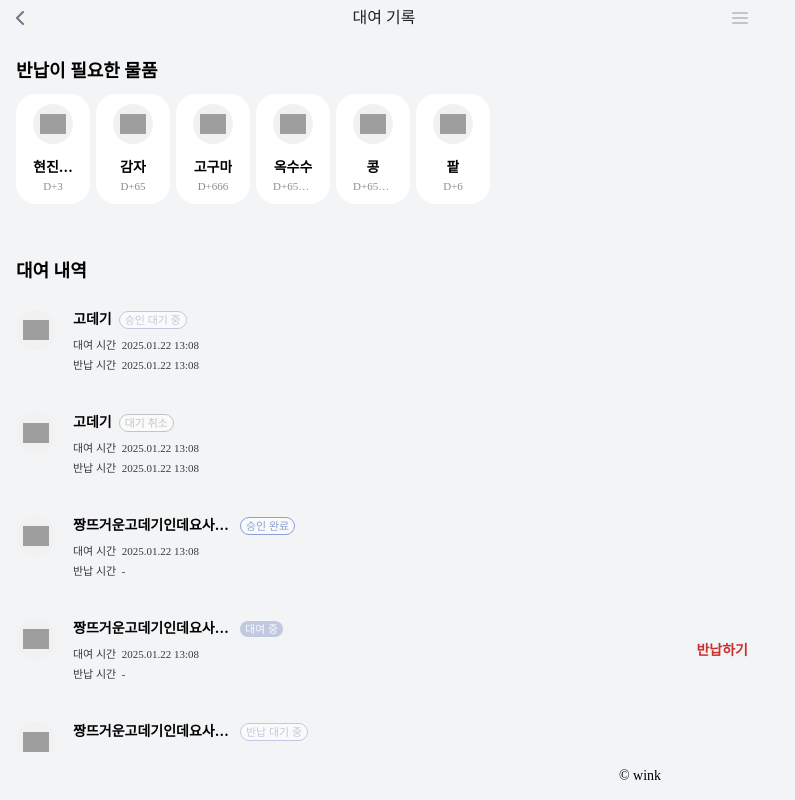
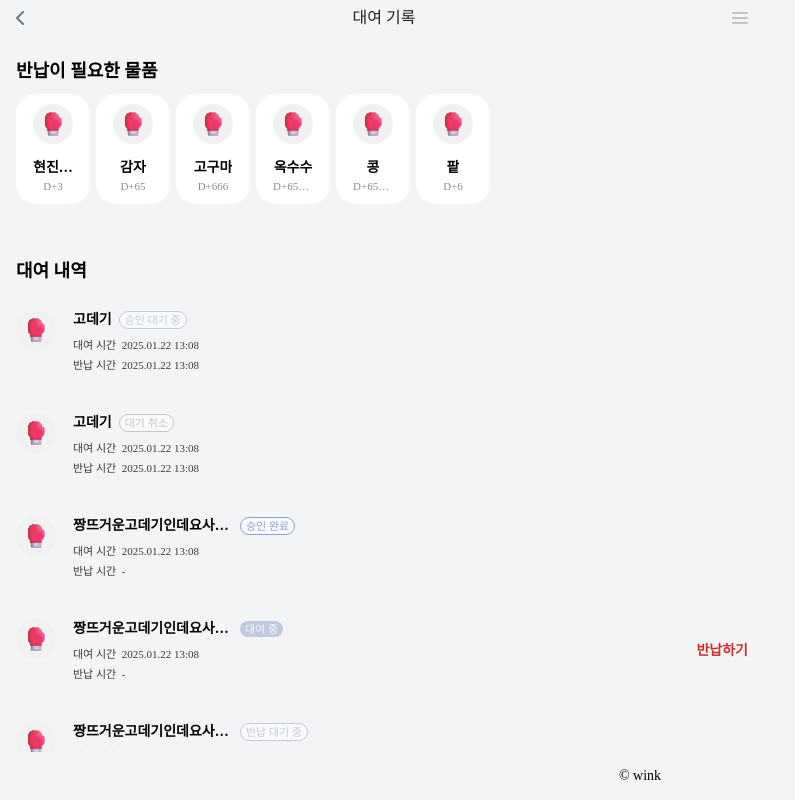
Before and after one commit to billilge/frontend, a Next.js app: page /mobile/history in a window 1280 px wide. Shown: the top 800 px of the page, without its empty margins (0-795 px from the left). Built offline with nearby package versions, Linux system fonts and the light colour scheme; grey boxes are pictures that could not be loaded.

Commit message:
fix: icon 경로 error 수정

```diff
--- a/src/app/mobile/history/page.tsx
+++ b/src/app/mobile/history/page.tsx
@@ -11,12 +11,12 @@ import IconNoRental from '../../../../public/assets/icons/icon-no-rental.svg';
 
 export default function Mobile() {
   const returnItemDummy = [
-    { name: '현진이의 감자', url: '/assets/icon-test.svg', dayCount: 3 },
-    { name: '감자', url: '/assets/icon-test.svg', dayCount: 65 },
-    { name: '고구마', url: '/assets/icon-test.svg', dayCount: 666 },
-    { name: '옥수수', url: '/assets/icon-test.svg', dayCount: 656565 },
-    { name: '콩', url: '/assets/icon-test.svg', dayCount: 6566656 },
-    { name: '팥', url: '/assets/icon-test.svg', dayCount: 6 },
+    { name: '현진이의 감자', url: '/assets/icons/icon-test.svg', dayCount: 3 },
+    { name: '감자', url: '/assets/icons/icon-test.svg', dayCount: 65 },
+    { name: '고구마', url: '/assets/icons/icon-test.svg', dayCount: 666 },
+    { name: '옥수수', url: '/assets/icons/icon-test.svg', dayCount: 656565 },
+    { name: '콩', url: '/assets/icons/icon-test.svg', dayCount: 6566656 },
+    { name: '팥', url: '/assets/icons/icon-test.svg', dayCount: 6 },
   ];
 
   const rentalItemDummy = [
@@ -28,7 +28,7 @@ export default function Mobile() {
       },
       item: {
         itemName: '고데기',
-        imageUrl: '/assets/icon-test.svg',
+        imageUrl: '/assets/icons/icon-test.svg',
       },
       rentAt: '2025.01.22 13:08',
       returnedAt: '2025.01.22 13:08',
@@ -42,7 +42,7 @@ export default function Mobile() {
       },
       item: {
         itemName: '고데기',
-        imageUrl: '/assets/icon-test.svg',
+        imageUrl: '/assets/icons/icon-test.svg',
       },
       rentAt: '2025.01.22 13:08',
       returnedAt: '2025.01.22 13:08',
@@ -56,7 +56,7 @@ export default function Mobile() {
       },
       item: {
         itemName: '짱뜨거운고데기인데요사실은그게',
-        imageUrl: '/assets/icon-test.svg',
+        imageUrl: '/assets/icons/icon-test.svg',
       },
       rentAt: '2025.01.22 13:08',
       returnedAt: '',
@@ -70,7 +70,7 @@ export default function Mobile() {
       },
       item: {
         itemName: '짱뜨거운고데기인데요사실은그게',
-        imageUrl: '/assets/icon-test.svg',
+        imageUrl: '/assets/icons/icon-test.svg',
       },
       rentAt: '2025.01.22 13:08',
       returnedAt: '',
@@ -84,7 +84,7 @@ export default function Mobile() {
       },
       item: {
         itemName: '짱뜨거운고데기인데요사실은그게',
-        imageUrl: '/assets/icon-test.svg',
+        imageUrl: '/assets/icons/icon-test.svg',
       },
       rentAt: '2025.01.22 13:08',
       returnedAt: '',
@@ -98,7 +98,7 @@ export default function Mobile() {
       },
       item: {
         itemName: '짱뜨거운고데기인데요사실은그게',
-        imageUrl: '/assets/icon-test.svg',
+        imageUrl: '/assets/icons/icon-test.svg',
       },
       rentAt: '2025.01.22 13:08',
       returnedAt: '',
@@ -112,7 +112,7 @@ export default function Mobile() {
       },
       item: {
         itemName: '짱뜨거운고데기인데요사실은그게',
-        imageUrl: '/assets/icon-test.svg',
+        imageUrl: '/assets/icons/icon-test.svg',
       },
       rentAt: '2025.01.22 13:08',
       returnedAt: '',
```
